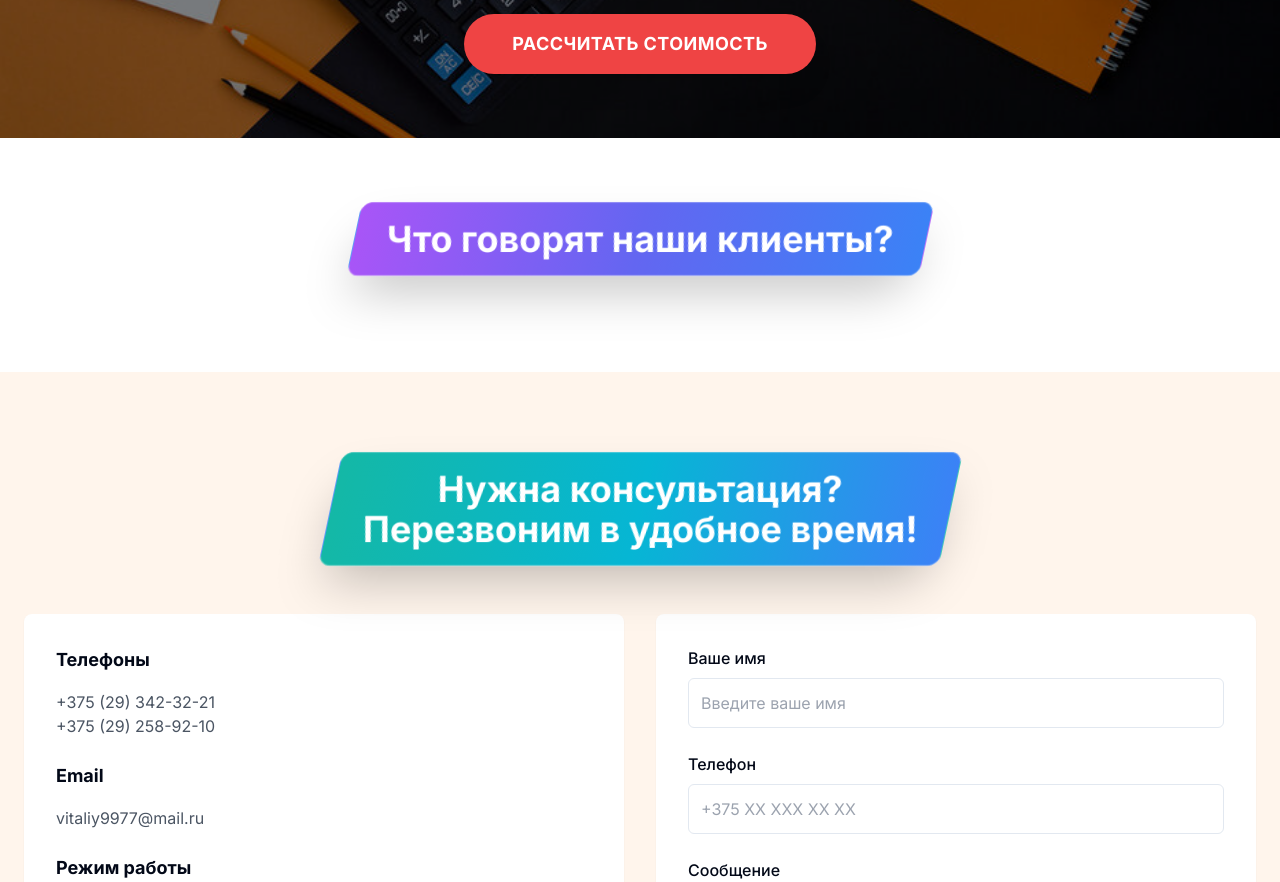
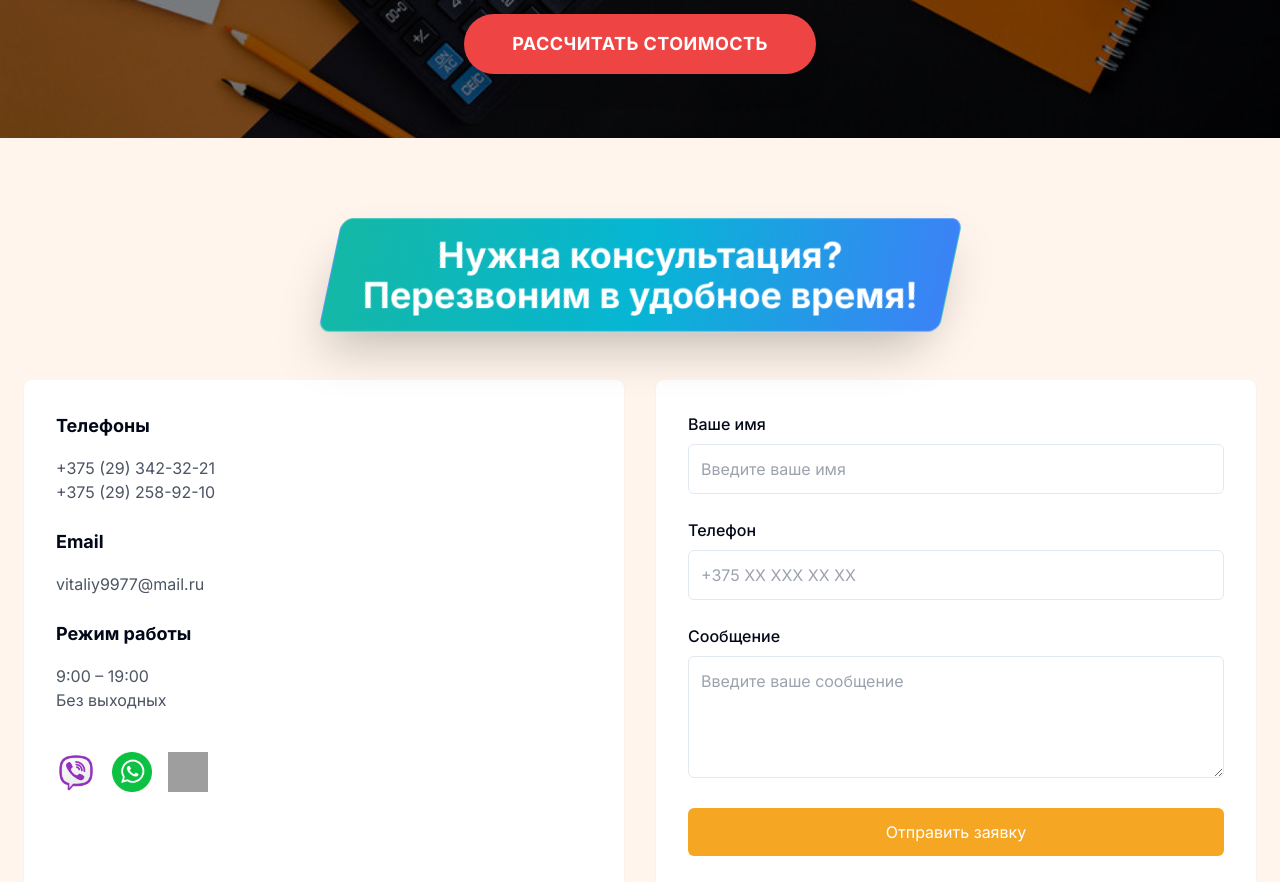
Before and after one commit to taniarub/dveri-okna-by-builder, a React (Vite) app: page / in a window 1280 px wide. Shown: the part 4560-5442 px from the top of the page. Built offline with nearby package versions, Linux system fonts and the light colour scheme; grey boxes are pictures that could not be loaded.

Commit message:
Remove reviews section
Removes the "Что говорят наши клиенты?" section from the website.

```diff
--- a/src/components/Reviews.tsx
+++ /dev/null
@@ -1,17 +0,0 @@
-
-const Reviews = () => {
-  return (
-    <section id="reviews" className="py-16 bg-white">
-      <div className="container">
-        <div className="text-center mb-8">
-          <div className="bg-gradient-to-r from-purple-500 via-indigo-500 to-blue-500 transform -skew-x-12 px-8 py-4 inline-block shadow-2xl rounded-xl border border-white/20">
-            <h2 className="text-4xl font-bold transform skew-x-12 text-white">Что говорят наши клиенты?</h2>
-          </div>
-        </div>
-        <div className="elfsight-app-90e46020-da7b-4743-b2ed-68b619fef47a" data-elfsight-app-lazy></div>
-      </div>
-    </section>
-  );
-};
-
-export default Reviews;
--- a/src/pages/Index.tsx
+++ b/src/pages/Index.tsx
@@ -7,7 +7,6 @@ import AboutUs from "@/components/AboutUs";
 import Advantages from "@/components/Advantages";
 import Portfolio from "@/components/Portfolio";
 import CalculatorBanner from "@/components/CalculatorBanner";
-import Reviews from "@/components/Reviews";
 import ContactForm from "@/components/ContactForm";
 import Footer from "@/components/Footer";
 
@@ -22,7 +21,6 @@ const Index = () => {
       <Advantages />
       <Portfolio />
       <CalculatorBanner />
-      <Reviews />
       <ContactForm />
       <Footer />
     </div>
```
